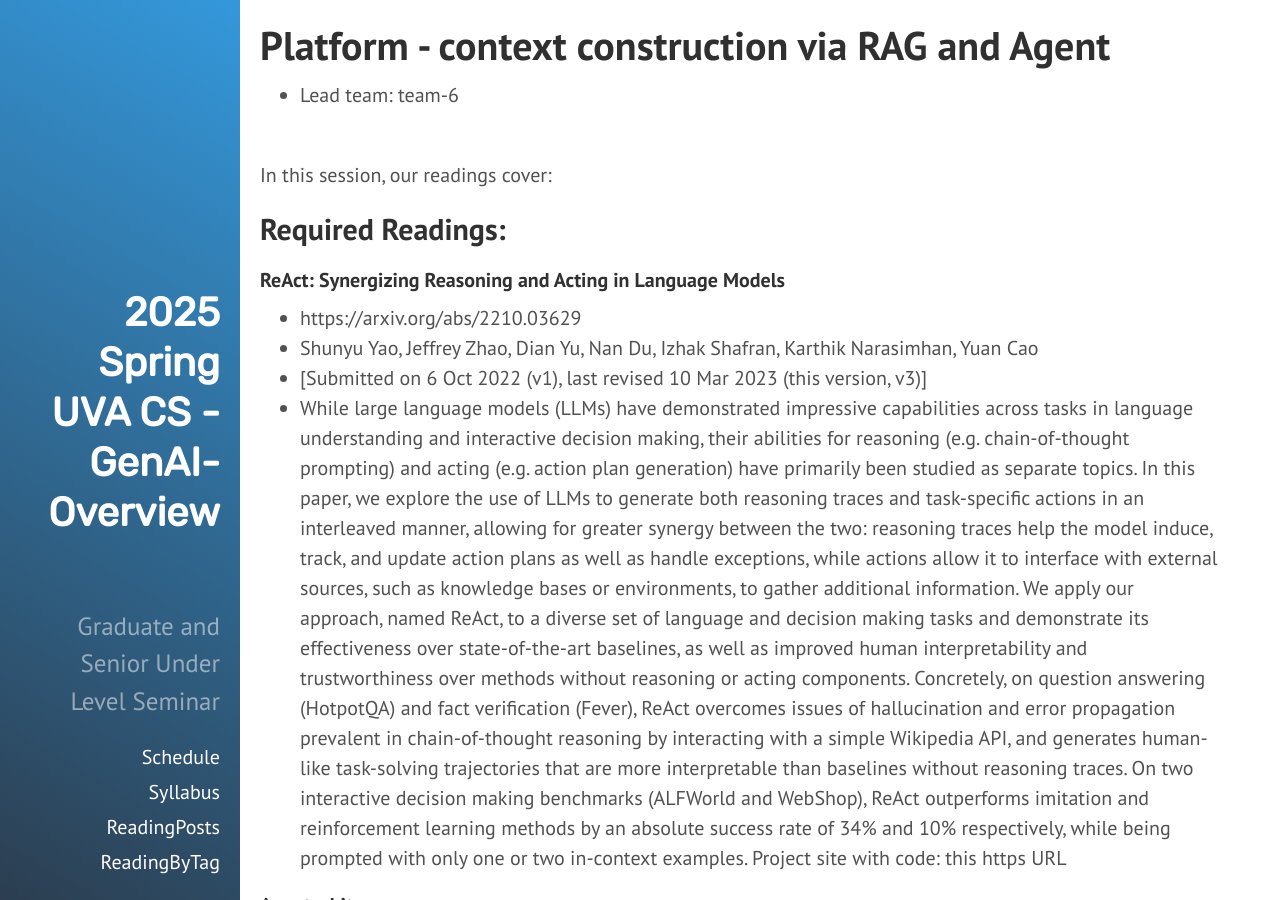
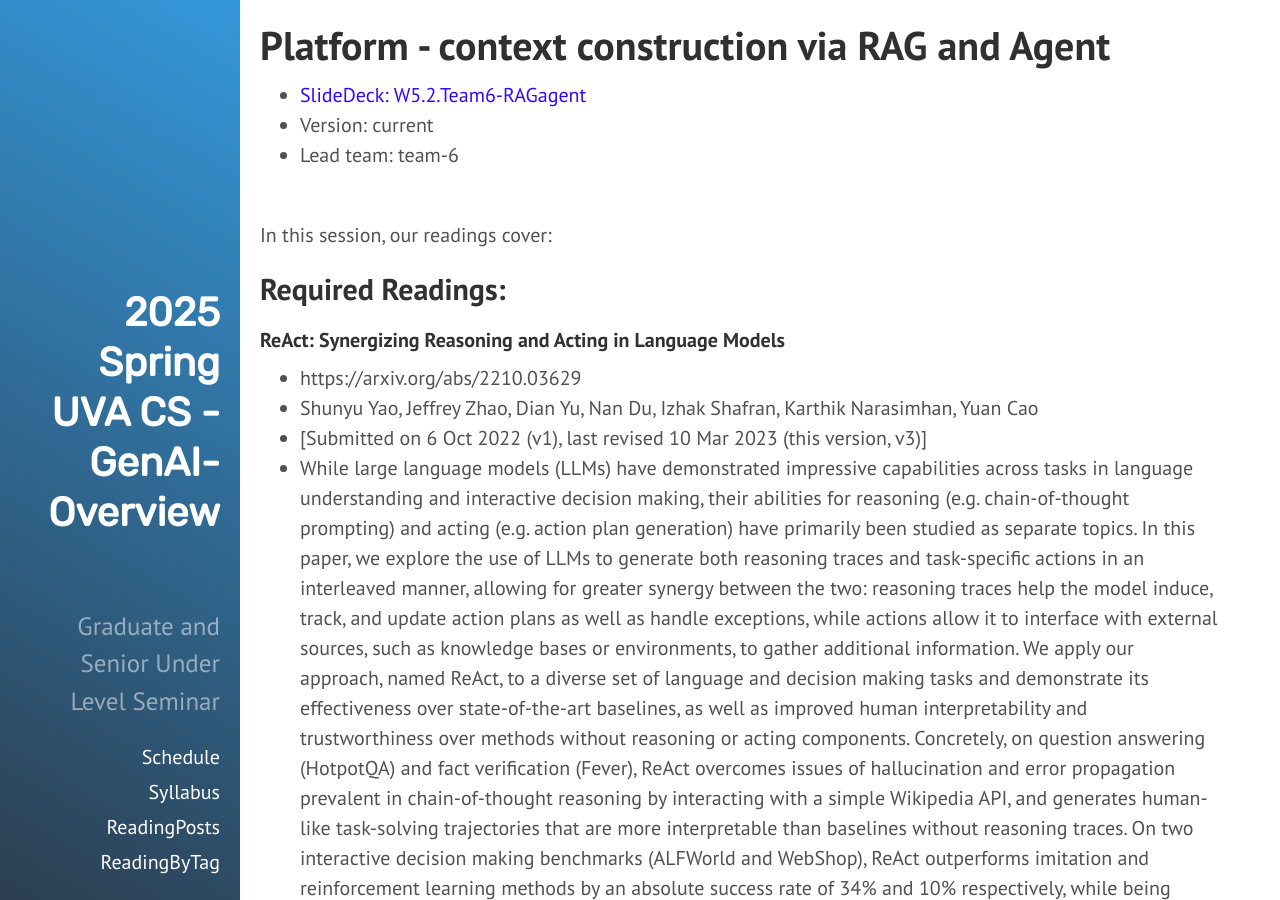
Before and after one commit to qiyanjun/2025sp-GenAI-overview, a Jekyll site: the page built from _contents/S0-L08.md, in a window 1280 px wide and 900 px high. Built offline with Jekyll 4.4.1, drawn with Linux system fonts in a browser that asks for light colours.

Commit message:
adding W5 two slide deck

```diff
--- a/_contents/S0-L08.md
+++ b/_contents/S0-L08.md
@@ -1,8 +1,8 @@
 ---
 layout: post
 title: Platform - context construction via RAG and Agent
-lecture:
-lectureVersion: next
+lecture: W5.2.Team6-RAGagent
+lectureVersion: current
 extraContent:
 notes:
 video: team-6
```
Also changed, not shown: _contents/S0-L07.md (+1 -1 lines), 2 other files.
